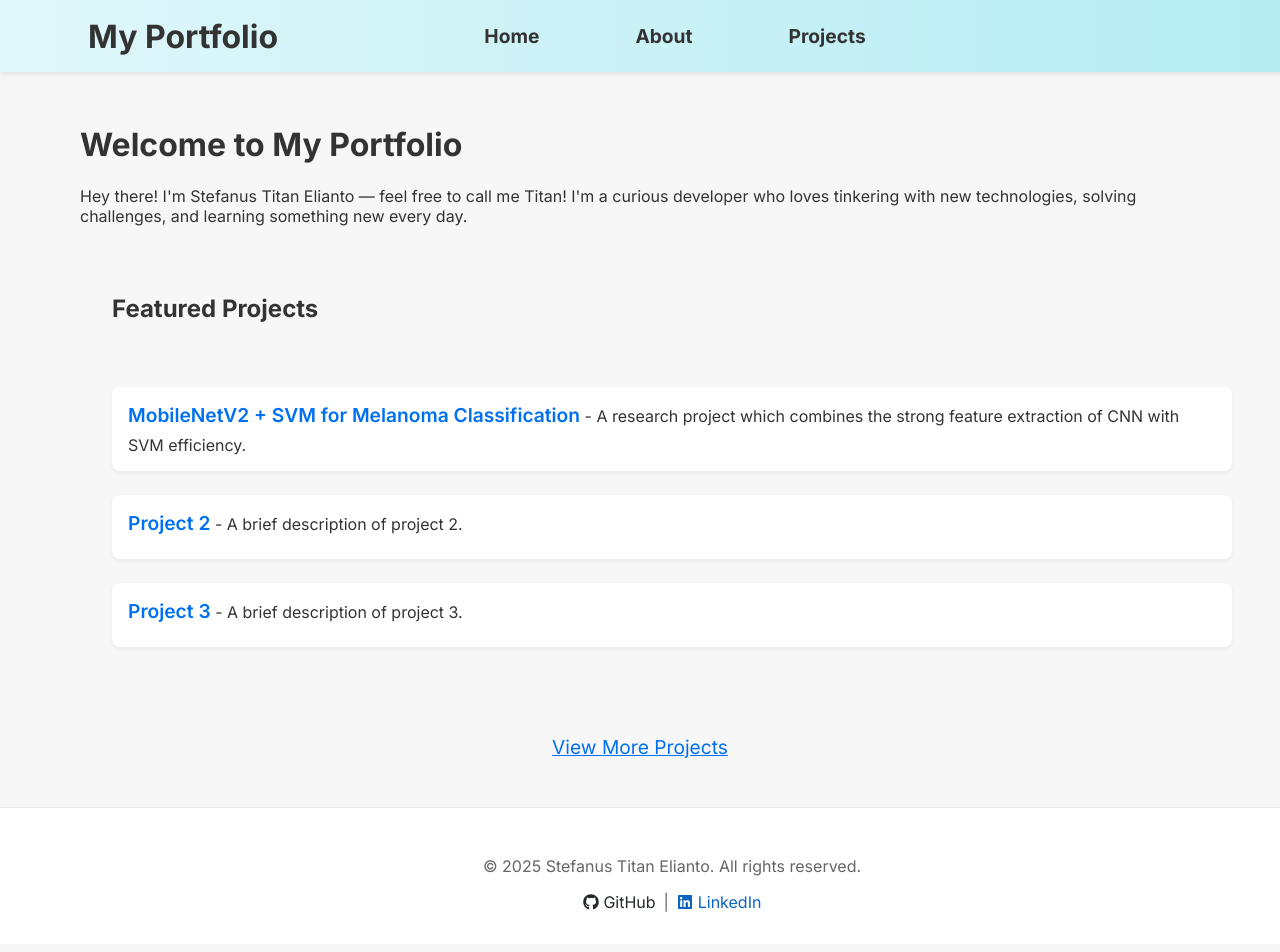
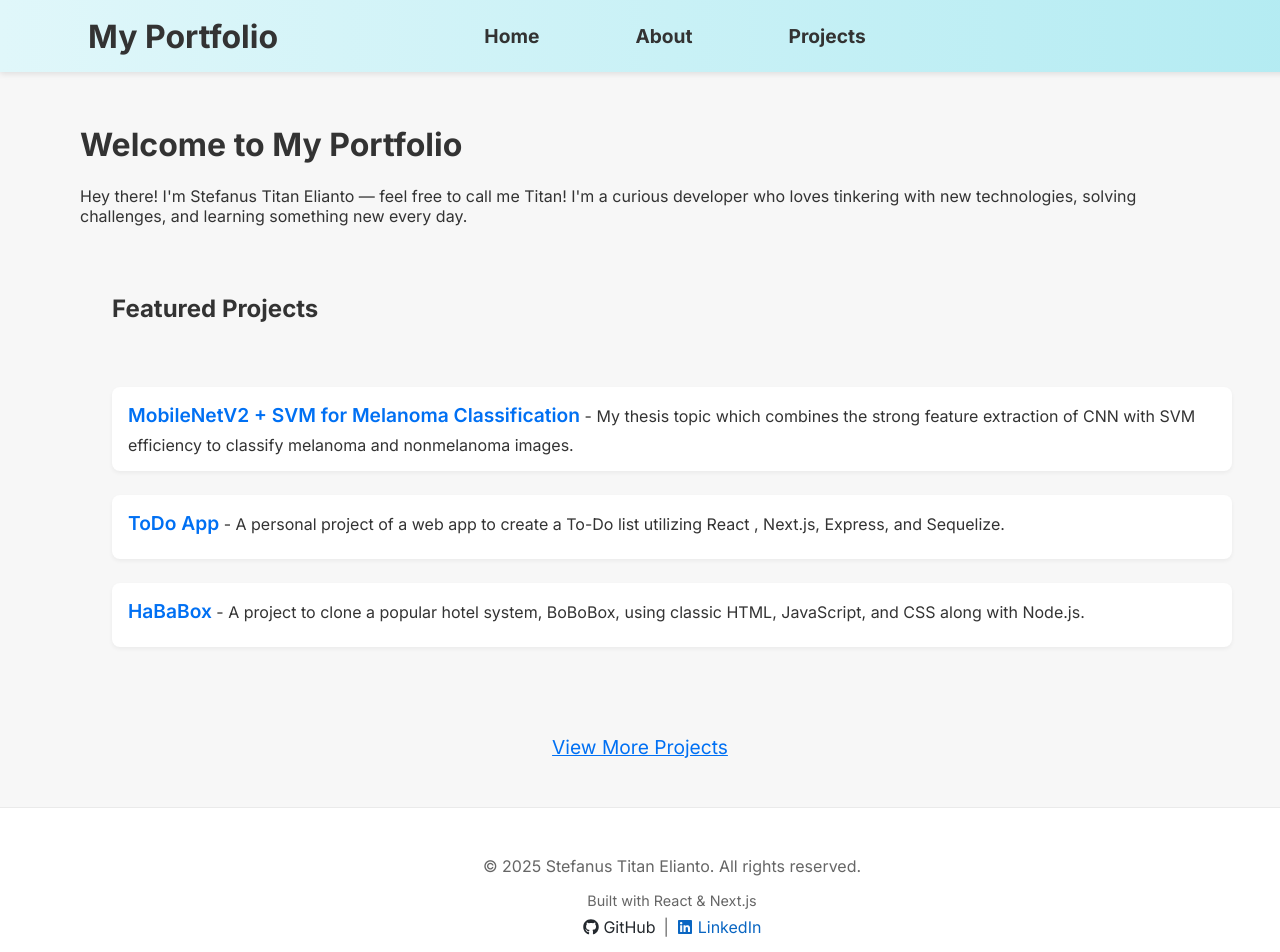
Before and after one commit to StefanusTitan/portfolio-website, a Next.js app: page / in a window 1280 px wide. Shown: the top 952 px of the page. Built offline with nearby package versions, Linux system fonts and the light colour scheme.

Commit message:
update footer with technology stack info; enhance project descriptions on homepage

```diff
--- a/components/Footer.jsx
+++ b/components/Footer.jsx
@@ -8,6 +8,9 @@ const Footer = () => {
         <p>
           &copy; {new Date().getFullYear()} Stefanus Titan Elianto. All rights
           reserved.
+        </p>
+        <p style={{ fontSize: "0.9rem", color: "#666", margin: "0.3rem 0" }}>
+          Built with React & Next.js
         </p>
         <div
           style={{
--- a/pages/index.jsx
+++ b/pages/index.jsx
@@ -17,15 +17,13 @@ const Home = () => {
           <h2>Featured Projects</h2>
           <ul>
             <li>
-              <a href="/projects/project1">MobileNetV2 + SVM for Melanoma Classification</a> - A research project which combines the strong feature extraction of CNN with SVM efficiency.
+              <a href="/projects/project1">MobileNetV2 + SVM for Melanoma Classification</a> - My thesis topic which combines the strong feature extraction of CNN with SVM efficiency to classify melanoma and nonmelanoma images.
             </li>
             <li>
-              <a href="/projects/project2">Project 2</a> - A brief description
-              of project 2.
+              <a href="/projects/project2">ToDo App</a> - A personal project of a web app to create a To-Do list utilizing React , Next.js, Express, and Sequelize.
             </li>
             <li>
-              <a href="/projects/project3">Project 3</a> - A brief description
-              of project 3.
+              <a href="/projects/project3">HaBaBox</a> - A project to clone a popular hotel system, BoBoBox, using classic HTML, JavaScript, and CSS along with Node.js.
             </li>
           </ul>
         </section>
```
